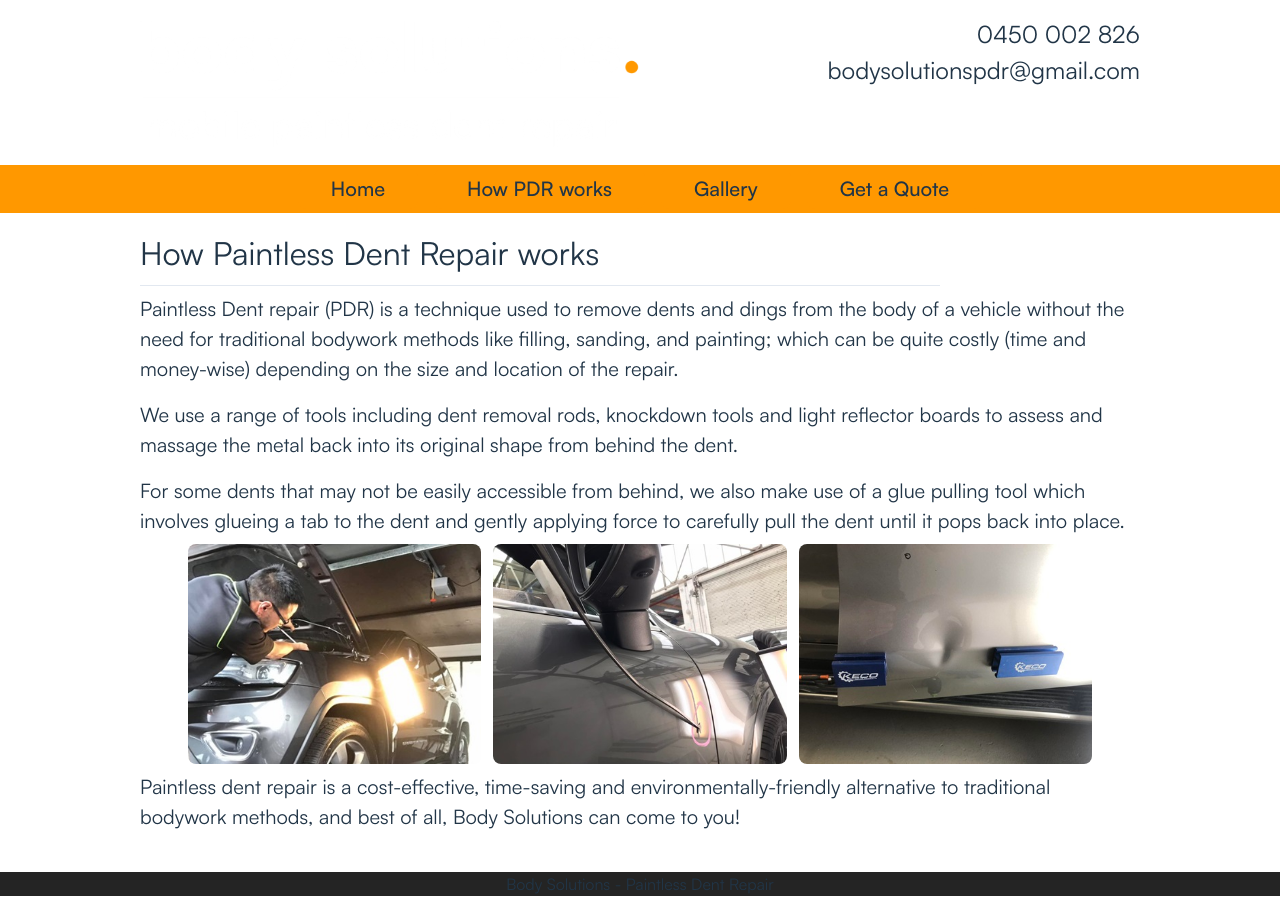
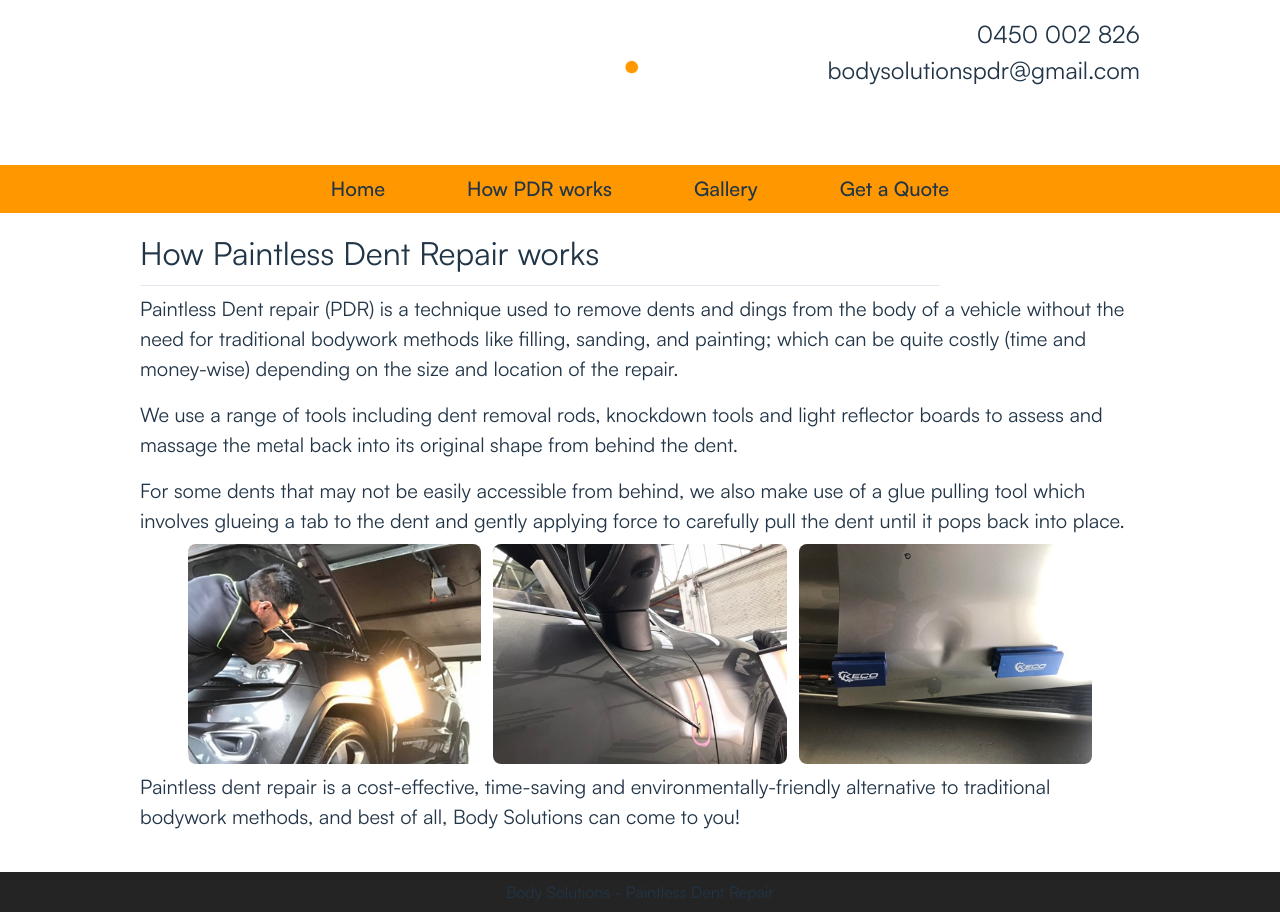
Before and after one commit to NeggFriedRice/body-solutions-pdr, a React (Vite) app: page /howitworks in a window 1280 px wide. Built offline with nearby package versions, Linux system fonts and the light colour scheme; the HTML template or start-up script is replaced by a standard one.

Commit message:
Fix center alignment in hero banner

```diff
--- a/src/components/Footer.jsx
+++ b/src/components/Footer.jsx
@@ -1,7 +1,7 @@
 export default function Footer() {
   return (
     <div className="bg-setBlack flex justify-center">
-        <div>
+        <div className="my-2">
             <p>Body Solutions - Paintless Dent Repair</p>
         </div>
     </div>
--- a/src/components/HeroBanner.jsx
+++ b/src/components/HeroBanner.jsx
@@ -5,15 +5,15 @@ export default function HeroBanner() {
         <div className="mx-2 px-4 my-2 w-[90vw] lg:w-[500px] bg-amber-50 text-neutral-500 rounded-xl">
             <h1 className="text-[1.5rem] py-2">Three easy steps</h1>
             <div className="h-[1px] w-[80%] bg-slate-200"></div>
-            <p className="text-[1.25rem] max-xs:text-[1rem] my-6 flex">
+            <p className="text-[1.25rem] max-xs:text-[1rem] my-6 flex place-items-center">
                 <span className="bg-setOrange text-white h-[30px] w-[30px] text-center items-center justify-center flex rounded-[50%] ml-2 mr-2">1</span>
                 Send us photos for a quote
             </p>
-            <p className="text-[1.25rem] max-xs:text-[1rem] my-6 flex">
+            <p className="text-[1.25rem] max-xs:text-[1rem] my-6 flex place-items-center">
                 <span className="bg-setOrange text-white h-[30px] w-[30px] text-center items-center justify-center flex rounded-[50%] ml-2 mr-2">2</span>
                 Find a time that suits you
             </p>
-            <p className="text-[1.25rem] max-xs:text-[1rem] flex">
+            <p className="text-[1.25rem] max-xs:text-[1rem] flex place-items-center">
                 <span className="bg-setOrange text-white h-[30px] w-[30px] text-center items-center justify-center flex rounded-[50%] ml-2 mr-2">3</span>
                 We come to you!
             </p>
```
